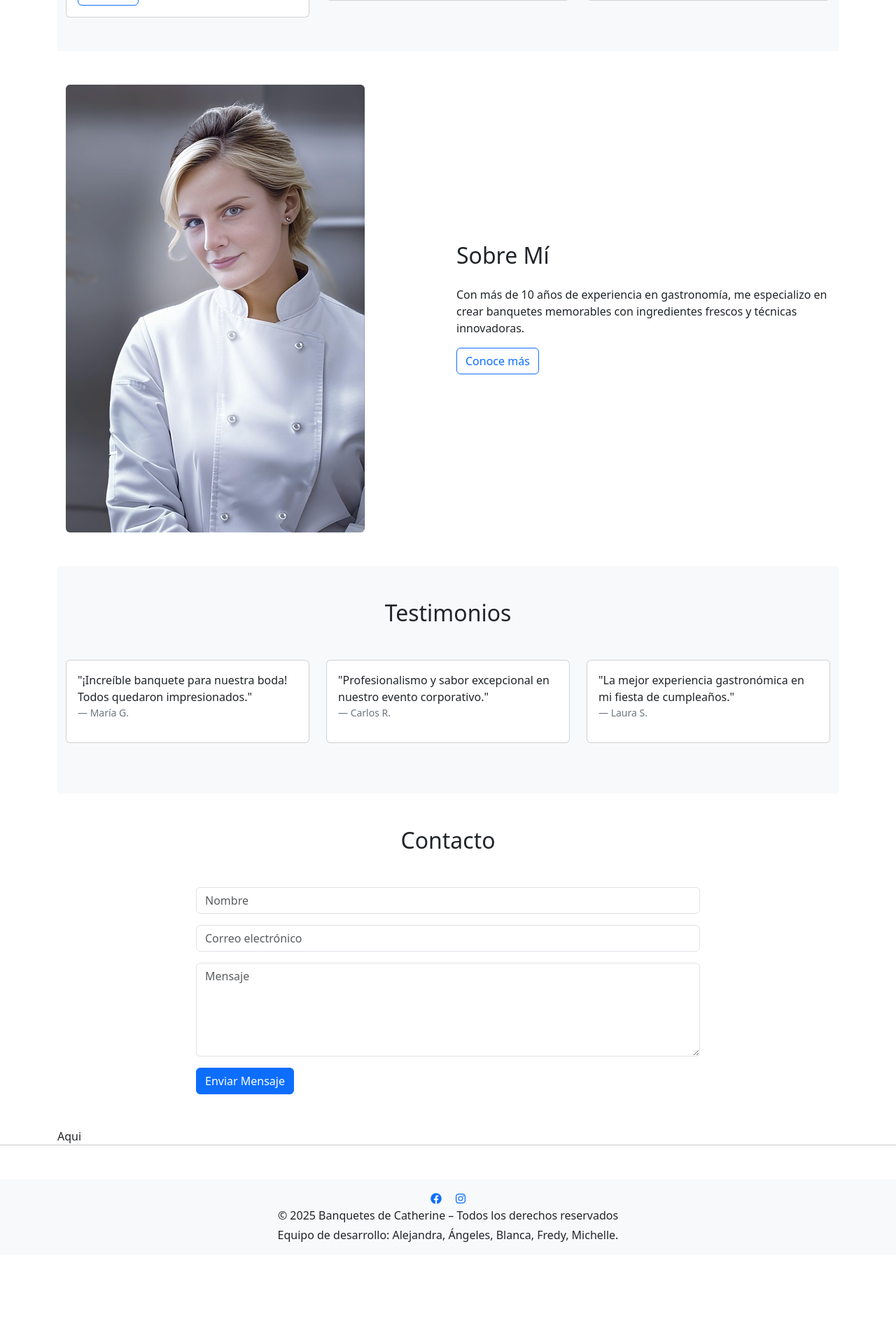
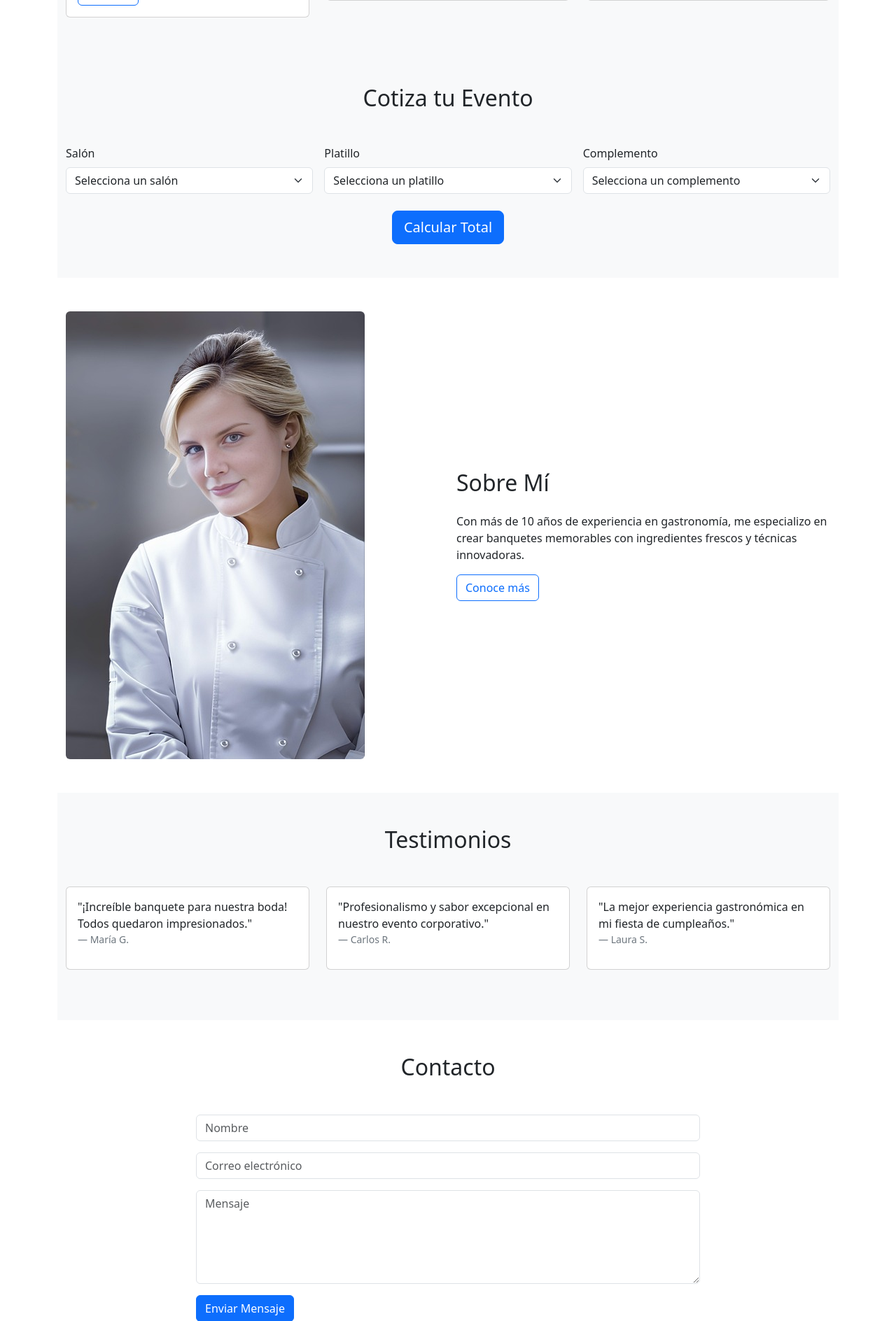
Before and after one commit to FredyRodarte/banquetesCatherine, a Flask app: page / in a window 1280 px wide. Shown: the part 1359-3247 px from the top of the page at 70% size. Before the commit the page ends 3134 px from the top, so only its background shows below. Run offline with Flask 3, Linux system fonts and the light colour scheme; some libraries are stand-ins or nearby versions.

Commit message:
Se agrega espacio para cotizaciones, aún no cotiza

```diff
--- a/app.py
+++ b/app.py
@@ -662,6 +662,55 @@ def complementos_public():
         print(f"❌ Error al cargar complementos: {e}")
         return "Error cargando complementos", 500
 
+#=======================================================
+# Funciones auxiliares para cotización
+#=======================================================
+def obtener_salones():
+    cursor.execute("SELECT ID_SALON, NOMBRE_SALON FROM SALON")
+    return cursor.fetchall()
+
+def obtener_platillos():
+    cursor.execute("SELECT ID_PLATILLO, NOMBRE_PLATILLO FROM PLATILLO")
+    return cursor.fetchall()
+
+def obtener_complementos():
+    cursor.execute("SELECT ID_COMPLEMENTO, NOMBRE_COMPLEMENTO FROM COMPLEMENTO")
+    return cursor.fetchall()
+
+#=======================================================
+# Ruta para hacer cotización
+#========================================================
+
+@app.route('/cotizar', methods=['POST'])
+def cotizar():
+    salon_id = request.form['salon_id']
+    platillo_id = request.form['platillo_id']
+    complemento_id = request.form['complemento_id']
+
+    try:
+        total = 0
+
+        # Precio salón
+        cursor.execute("SELECT PRECIO FROM SALON WHERE ID_SALON = :id", [salon_id])
+        precio_salon = cursor.fetchone()[0]
+        total += precio_salon
+
+        # Precio platillo
+        cursor.execute("SELECT PRECIO FROM PLATILLO WHERE ID_PLATILLO = :id", [platillo_id])
+        precio_platillo = cursor.fetchone()[0]
+        total += precio_platillo
+
+        # Precio complemento
+        cursor.execute("SELECT PRECIO FROM COMPLEMENTO WHERE ID_COMPLEMENTO = :id", [complemento_id])
+        precio_complemento = cursor.fetchone()[0]
+        total += precio_complemento
+
+        # Recarga index con resultado
+        return render_template('index.html', total=total, salones=obtener_salones(), platillos=obtener_platillos(), complementos=obtener_complementos())
+
+    except Exception as e:
+        print(f"Error al calcular cotización: {e}")
+        return "Error en cotización", 500
 
 
 if __name__ == '__main__':
--- a/templates/index.html
+++ b/templates/index.html
@@ -232,6 +232,58 @@
     </div>
 </section>
 
+<!-- Cotización -->
+<section id="cotizacion" class="py-5 bg-light">
+    <div class="container">
+        <h2 class="text-center mb-5">Cotiza tu Evento</h2>
+        <form method="POST" action="{{ url_for('cotizar') }}">
+            <div class="row g-3">
+                <!-- Salón -->
+                <div class="col-md-4">
+                    <label for="salon" class="form-label">Salón</label>
+                    <select class="form-select" name="salon_id" required>
+                        <option value="">Selecciona un salón</option>
+                        {% for salon in salones %}
+                            <option value="{{ salon.id }}">{{ salon.nombre }} (${{ salon.precio }})</option>
+                        {% endfor %}
+                    </select>
+                </div>
+                <!-- Platillo -->
+                <div class="col-md-4">
+                    <label for="platillo" class="form-label">Platillo</label>
+                    <select class="form-select" name="platillo_id" required>
+                        <option value="">Selecciona un platillo</option>
+                        {% for platillo in platillos %}
+                            <option value="{{ platillo.id }}">{{ platillo.nombre }} (${{ platillo.precio }})</option>
+                        {% endfor %}
+                    </select>
+                </div>
+                <!-- Complemento -->
+                <div class="col-md-4">
+                    <label for="complemento" class="form-label">Complemento</label>
+                    <select class="form-select" name="complemento_id" required>
+                        <option value="">Selecciona un complemento</option>
+                        {% for complemento in complementos %}
+                            <option value="{{ complemento.id }}">{{ complemento.nombre }} (${{ complemento.precio }})</option>
+                        {% endfor %}
+                    </select>
+                </div>
+            </div>
+
+            <div class="text-center mt-4">
+                <button type="submit" class="btn btn-primary btn-lg">Calcular Total</button>
+            </div>
+
+            {% if total %}
+            <div class="alert alert-success mt-4 text-center">
+                <strong>Total estimado:</strong> ${{ total }}
+            </div>
+            {% endif %}
+        </form>
+    </div>
+</section>
+
+
 <!-- Sobre la Chef -->
 <section class="py-5">
     <div class="container">
```
